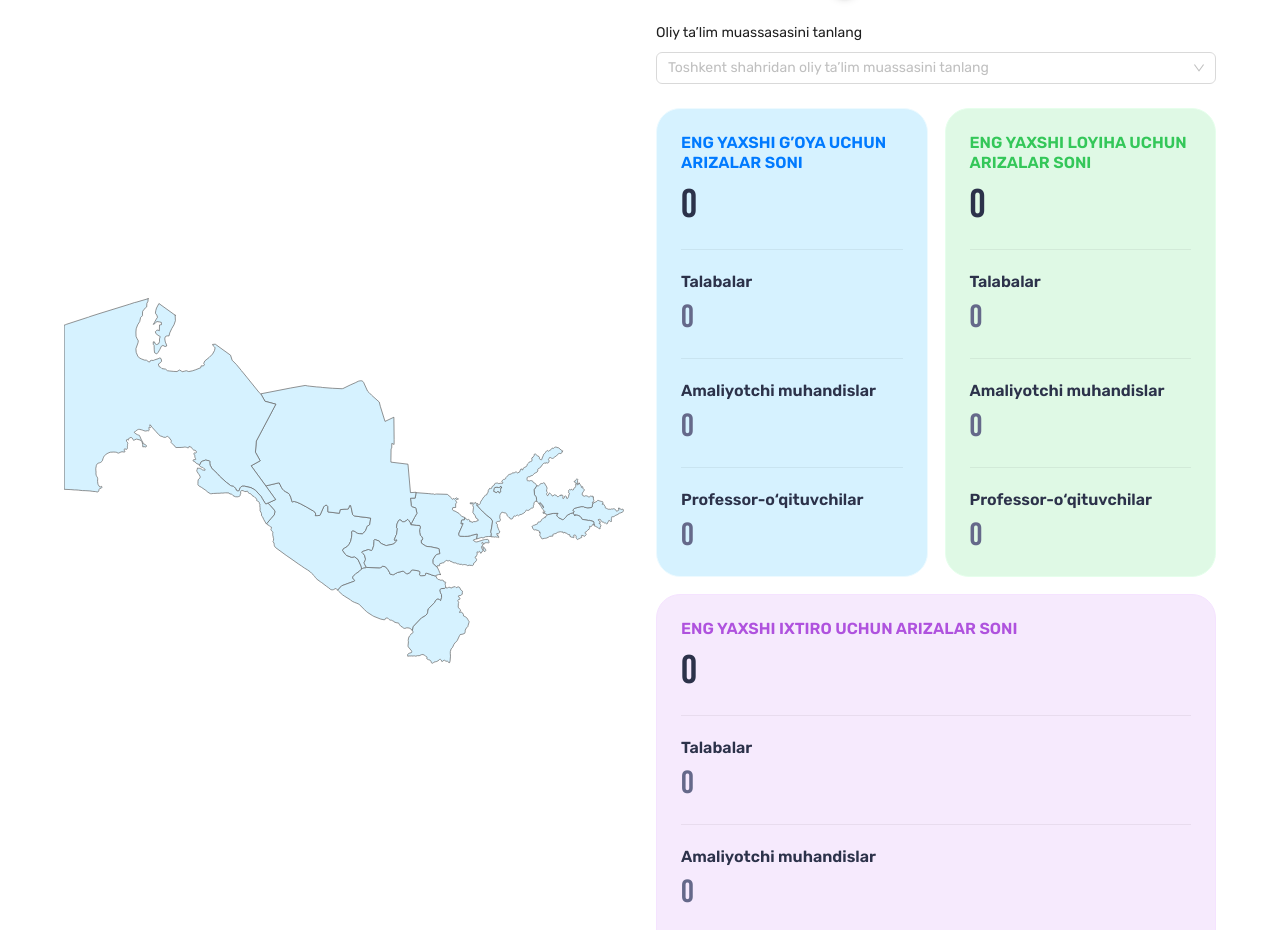
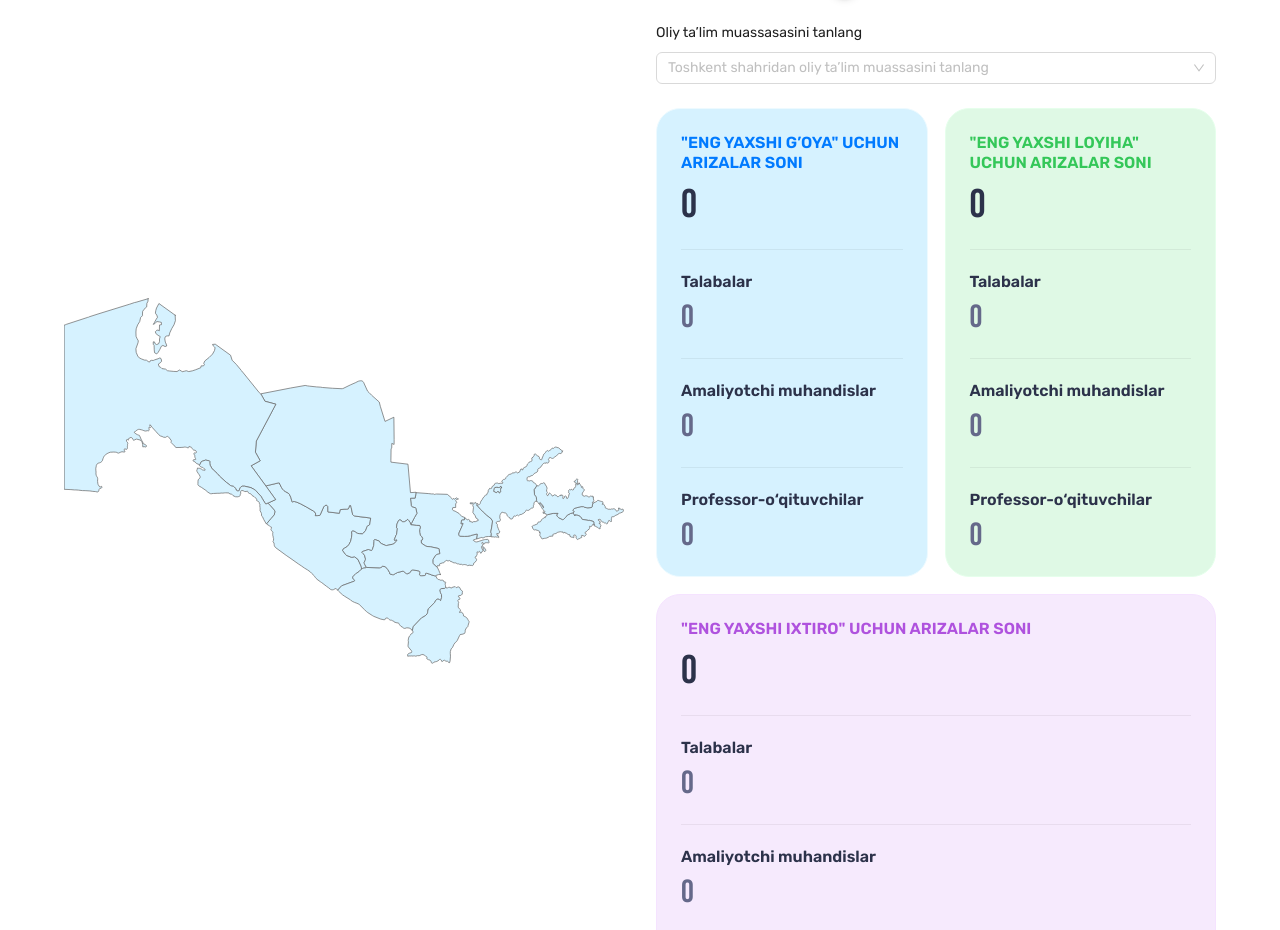
Before and after one commit to Jahongirhacking/muhandis.edu.uz, a React (Vite) app: page / in a window 1280 px wide. Shown: the part 6200-7130 px from the top of the page. Built offline with nearby package versions, Linux system fonts and the light colour scheme.

Commit message:
feat: add quot

```diff
--- a/src/pages/landing/Statistics.tsx
+++ b/src/pages/landing/Statistics.tsx
@@ -81,9 +81,9 @@ const Statistics = () => {
                         <Flex gap={17} wrap>
                             {
                                 [
-                                    { title: 'Eng yaxshi g’oya uchun arizalar soni', total: 0, students: 0, engineers: 0, teachers: 0 },
-                                    { title: 'Eng yaxshi loyiha uchun arizalar soni', total: 0, students: 0, engineers: 0, teachers: 0 },
-                                    { title: 'Eng yaxshi ixtiro uchun arizalar soni', total: 0, students: 0, engineers: 0, teachers: 0 },
+                                    { title: `"Eng yaxshi g’oya" uchun arizalar soni`, total: 0, students: 0, engineers: 0, teachers: 0 },
+                                    { title: `"Eng yaxshi loyiha" uchun arizalar soni`, total: 0, students: 0, engineers: 0, teachers: 0 },
+                                    { title: `"Eng yaxshi ixtiro" uchun arizalar soni`, total: 0, students: 0, engineers: 0, teachers: 0 },
                                 ].map((elem, index) => (
                                     <Flex vertical gap={24} key={index} className="stat-item">
                                         <Flex vertical gap={12}>
```
